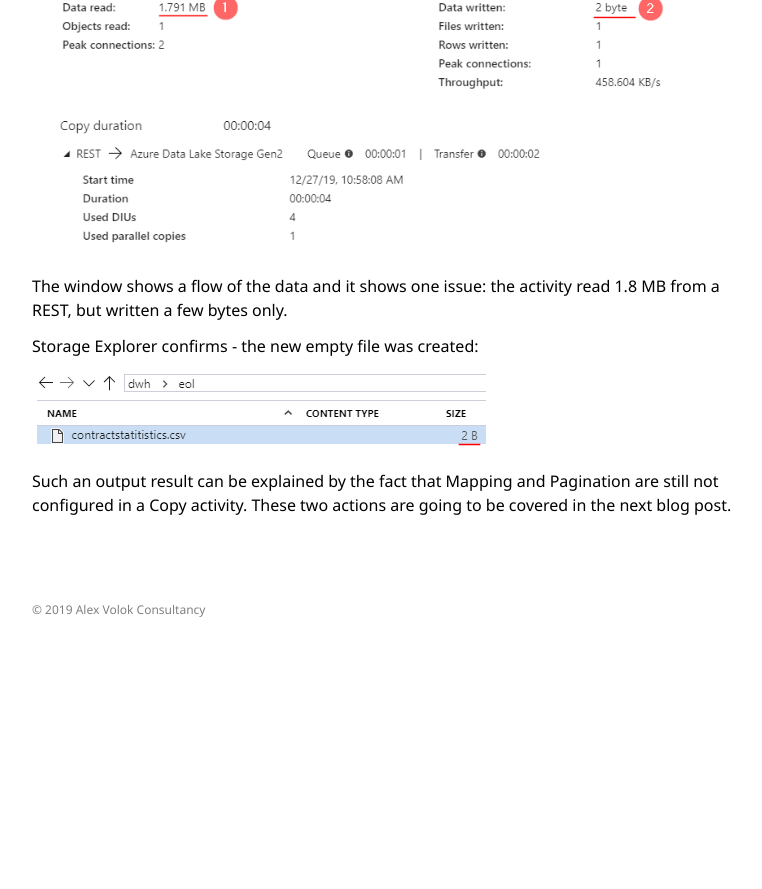
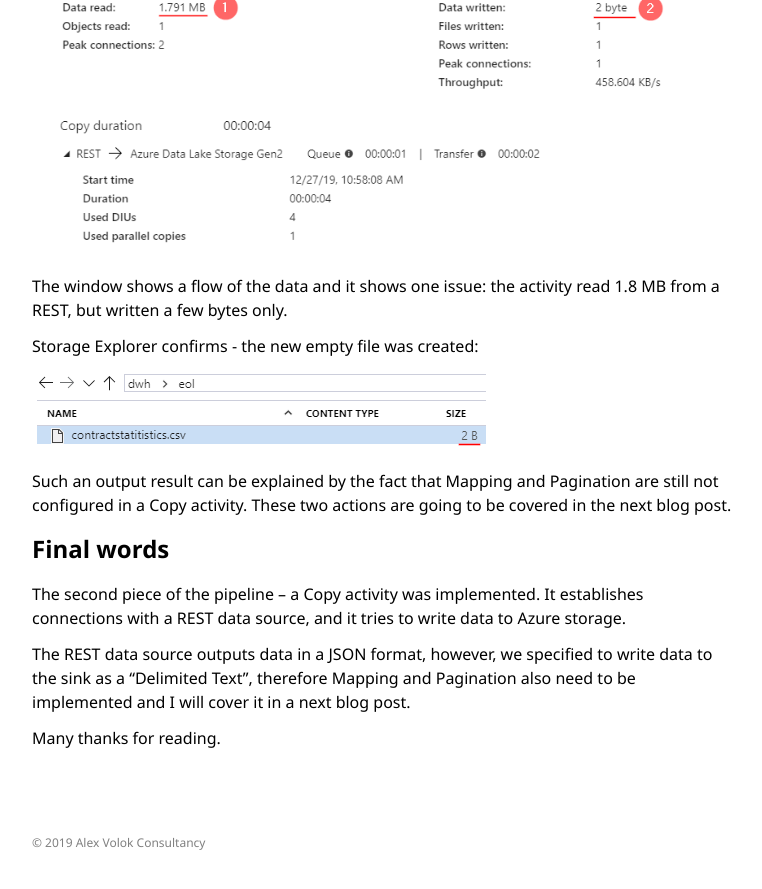
Before and after one commit to alexvolok/alexvolok.github.io, a Jekyll site: the page built from _posts/2019-12-23-adfv2-rest-api-part2-copy-activity.md, in a window 1280 px wide and 900 px high, scrolled down 6562 px. Shown: the top 889 px of the window, without its empty margins (257-1019 px from the left). Built offline with Jekyll 4.4.1, drawn with Linux system fonts in a browser that asks for light colours; some web fonts are replaced; before the commit the page ends 7229 px from its top, so only the background shows below that.

Commit message:
polished final words

```diff
--- a/_posts/2019-12-23-adfv2-rest-api-part2-copy-activity.md
+++ b/_posts/2019-12-23-adfv2-rest-api-part2-copy-activity.md
@@ -135,3 +135,13 @@
    <img src="/assets/images/posts/adf-rest-p2/step4-3.png" alt="Step 4.3" />
 
    Such an output result can be explained by the fact that Mapping and Pagination are still not configured in a Copy activity. These two actions are going to be covered in the next blog post.
+
+
+
+
+### Final words
+The second piece of the pipeline – a Copy activity was implemented. It establishes connections with a REST data source, and it tries to write data to Azure storage.
+
+The REST data source outputs data in a JSON format, however, we specified to write data to the sink as a “Delimited Text”, therefore Mapping and Pagination also need to be implemented and I will cover it in a next blog post.
+
+Many thanks for reading.
```
Also changed, not shown: _posts/2019-12-11-adfv2-rest-api-part1-oauth2.md (+2 -0 lines).
